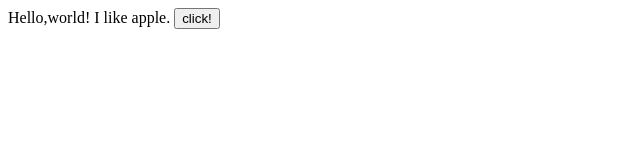
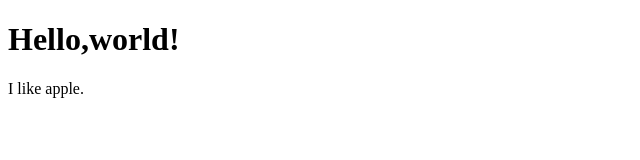
Before and after one commit to dai-nana/git, a plain HTML site: page index.html in a window 1280 px wide. Shown: the whole page, without its empty margins (0-640 px from the left). Drawn offline with Linux system fonts and the light colour scheme.

Commit message:
chane size

```diff
--- a/index.html
+++ b/index.html
@@ -1,8 +1,7 @@
 <!DOCTYPE html>
 <html lang="ja">
   <body>
-    Hello,world!
+  <h1>  Hello,world!</h1>
 	I like apple.
-<button type="button">click!</button>
   </body>
 </html>
```
